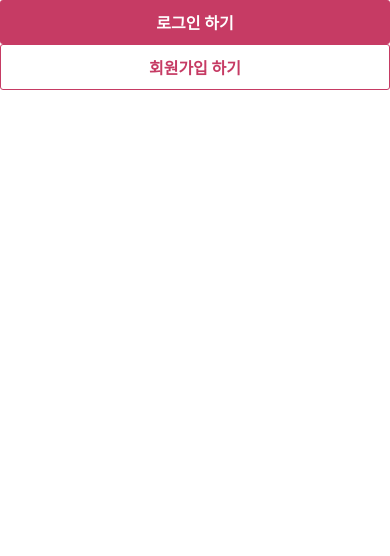
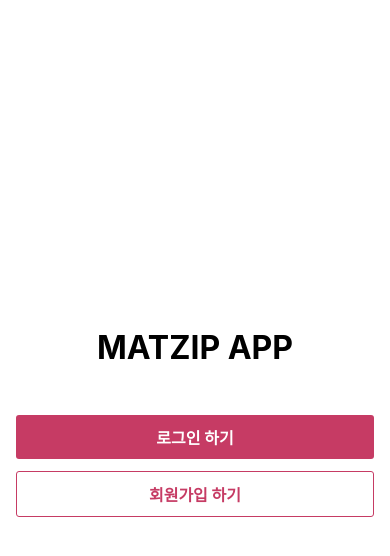
Before and after one commit to M-Sik/react-native-matzip-app, a React Native app in the folder front/: screen / in a window 390 px wide. Shown: the top 556 px of the page. Built offline with nearby package versions, Linux system fonts and the light colour scheme.

Commit message:
[feat] 홈 스크린 ui 구현

```diff
--- a/front/src/screens/auth/AuthHomeScreen.tsx
+++ b/front/src/screens/auth/AuthHomeScreen.tsx
@@ -1,6 +1,6 @@
 import {StackScreenProps} from '@react-navigation/stack';
 import React from 'react';
-import {SafeAreaView, View} from 'react-native';
+import {SafeAreaView, StyleSheet, Text, View} from 'react-native';
 import {AuthStackParamList} from '../../navigations/stack/AuthStackNavigator';
 import {authNavigations} from '../../constants/navigations';
 import CustomButton from '../../components/CustomButton';
@@ -12,8 +12,11 @@ type Props = StackScreenProps<
 
 export default function AuthHomeScreen({navigation}: Props) {
   return (
-    <SafeAreaView>
-      <View>
+    <SafeAreaView style={styles.container}>
+      <View style={styles.logoContainer}>
+        <Text style={styles.logoText}>MATZIP APP</Text>
+      </View>
+      <View style={styles.btnContainer}>
         <CustomButton
           label="로그인 하기"
           onPress={() => navigation.navigate(authNavigations.LOGIN)}
@@ -27,3 +30,28 @@ export default function AuthHomeScreen({navigation}: Props) {
     </SafeAreaView>
   );
 }
+
+const styles = StyleSheet.create({
+  container: {
+    height: '100%',
+    width: '100%',
+    display: 'flex',
+    alignItems: 'center',
+    justifyContent: 'center',
+  },
+  logoContainer: {
+    width: '100%',
+    marginBottom: 48,
+  },
+  logoText: {
+    fontSize: 32,
+    textAlign: 'center',
+    fontWeight: '700',
+  },
+  btnContainer: {
+    width: '100%',
+    paddingHorizontal: 16,
+    display: 'flex',
+    gap: 12,
+  },
+});
```
